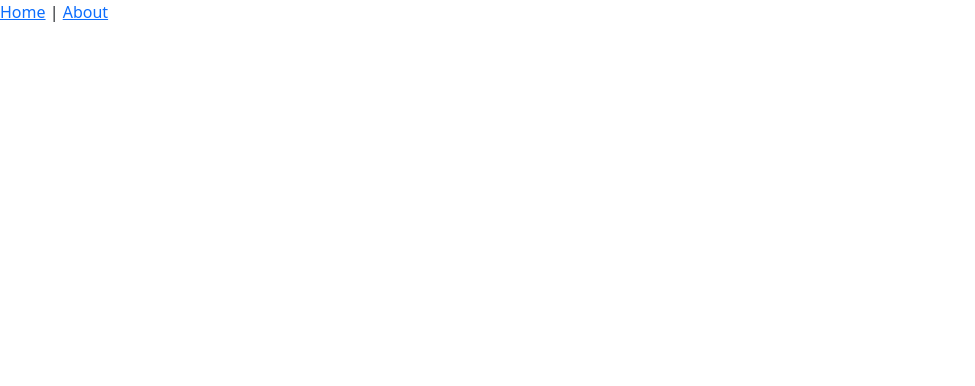
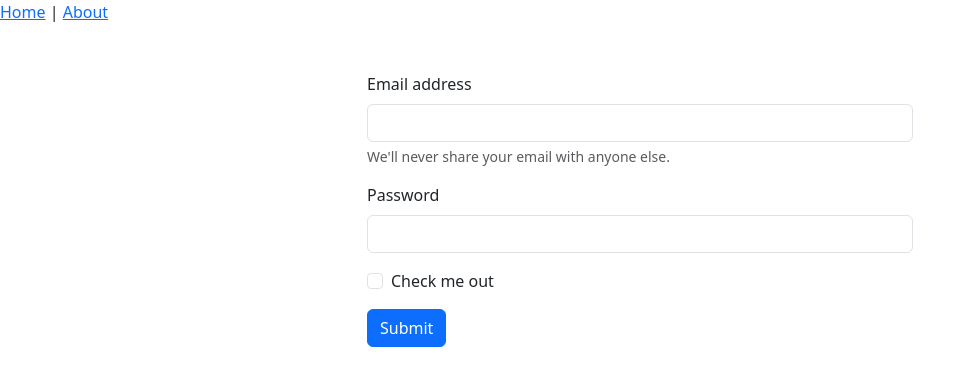
Before and after one commit to bryanlincode/vue3-shoppicart-background, a Vue app: page /#/login in a window 1280 px wide. Before the commit this address had no page. Shown: the top 386 px of the page, without its empty margins (0-975 px from the left). Built offline with nearby package versions, Linux system fonts and the light colour scheme.

Commit message:
加入token與Login元件

```diff
--- a/package.json
+++ b/package.json
@@ -8,9 +8,11 @@
     "lint": "vue-cli-service lint"
   },
   "dependencies": {
+    "axios": "^1.4.0",
     "bootstrap": "^5.3.1",
     "core-js": "^3.8.3",
     "vue": "^3.2.13",
+    "vue-axios": "^3.5.2",
     "vue-router": "^4.0.3"
   },
   "devDependencies": {
--- a/src/router/index.js
+++ b/src/router/index.js
@@ -14,6 +14,10 @@ const routes = [
     // this generates a separate chunk (about.[hash].js) for this route
     // which is lazy-loaded when the route is visited.
     component: () => import(/* webpackChunkName: "about" */ '../views/AboutView.vue')
+  },
+  {
+    path: '/login',
+    component: () => import('../views/Login.vue')
   }
 ]
 
--- /dev/null
+++ b/src/views/Login.vue
@@ -0,0 +1,65 @@
+<template>
+  <div class="container mt-5">
+    <div class="row justify-content-center">
+      <div class="col-md-6">
+        <form  @submit.prevent="loginAPi">
+          <div class="mb-3">
+            <label for="exampleInputEmail1" class="form-label">Email address</label>
+            <input type="email" class="form-control"
+            id="exampleInputEmail1" aria-describedby="emailHelp"
+            v-model="user.username"
+            >
+            <div id="emailHelp" class="form-text">We'll never share your email with anyone else.</div>
+          </div>
+          <div class="mb-3">
+            <label for="exampleInputPassword1" class="form-label">Password</label>
+            <input type="password" class="form-control" id="exampleInputPassword1"
+            v-model="user.password"
+            >
+          </div>
+          <div class="mb-3 form-check">
+            <input type="checkbox" class="form-check-input" id="exampleCheck1">
+            <label class="form-check-label" for="exampleCheck1">Check me out</label>
+          </div>
+          <button type="submit" class="btn btn-primary"
+
+          >Submit</button>
+        </form>
+      </div>
+
+    </div>
+  </div>
+
+</template>
+
+<script>
+export default{
+    data() {
+        return {
+            user:{
+                username:'',
+                password:'',
+            }
+        }
+    },
+    methods:{
+        loginAPi(){
+            const api = `${process.env.VUE_APP_API}admin/signin`;
+            // 觸發post http 至後端
+            // $http 為vue的方式
+            this.$http.post(api,this.user)
+            .then((res)=>{
+                // 解構式存取  token, expired
+                const { token, expired  } = res.data
+                console.log(token, expired);
+                //MAD 儲存 cokie方式
+                 document.cookie = `hexToken=${token};expires=${new Date(expired)};`;
+
+            })
+
+
+        }
+    }
+}
+
+</script>
```
Also changed, not shown: src/main.js (+8 -3 lines), 1 other file (tests, documents, lock files or other folders).
